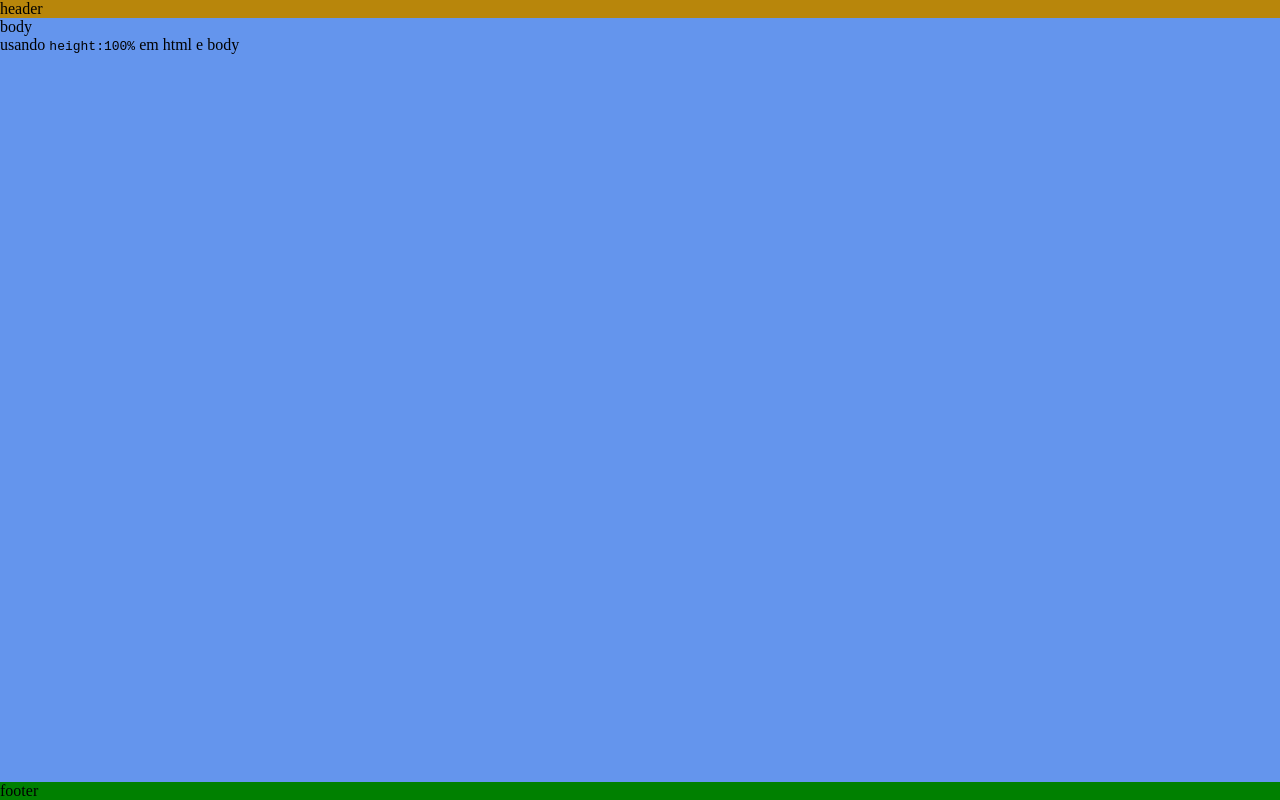
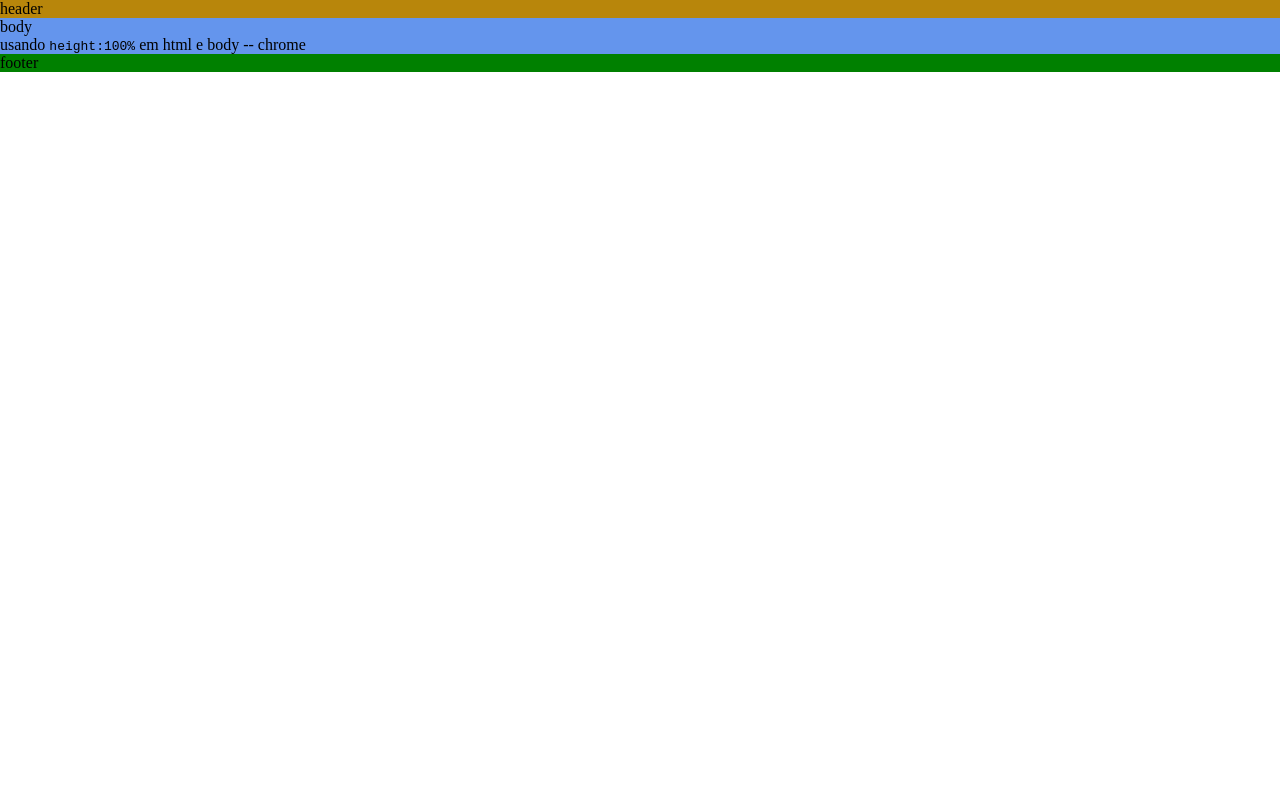
Before and after one commit to dziul/fix-for-100vh-in-mobile-webkit, a plain HTML site: page index.html in a window 1280 px wide. Drawn offline with Linux system fonts and the light colour scheme.

Commit message:
chore: volta com 100% em html,body

```diff
--- a/index.html
+++ b/index.html
@@ -8,10 +8,8 @@
 
     *{margin:0;}
 
-    html{height: 100vh;
-
-  }
-    body{height: 100vh;}
+    html{min-height: 100%;}
+    body{min-height: 100%;}
 
     .container{
       display:flex;
@@ -34,7 +32,7 @@
 <body>
   <div class="container">
       <div class="header">header</div>
-      <div class="body">body    <br> usando <code>height:100%</code> em html e body</div>
+      <div class="body">body    <br> usando <code>height:100%</code> em html e body -- chrome</div>
       <div class="footer">footer</div>
   </div>
 </body>
```
